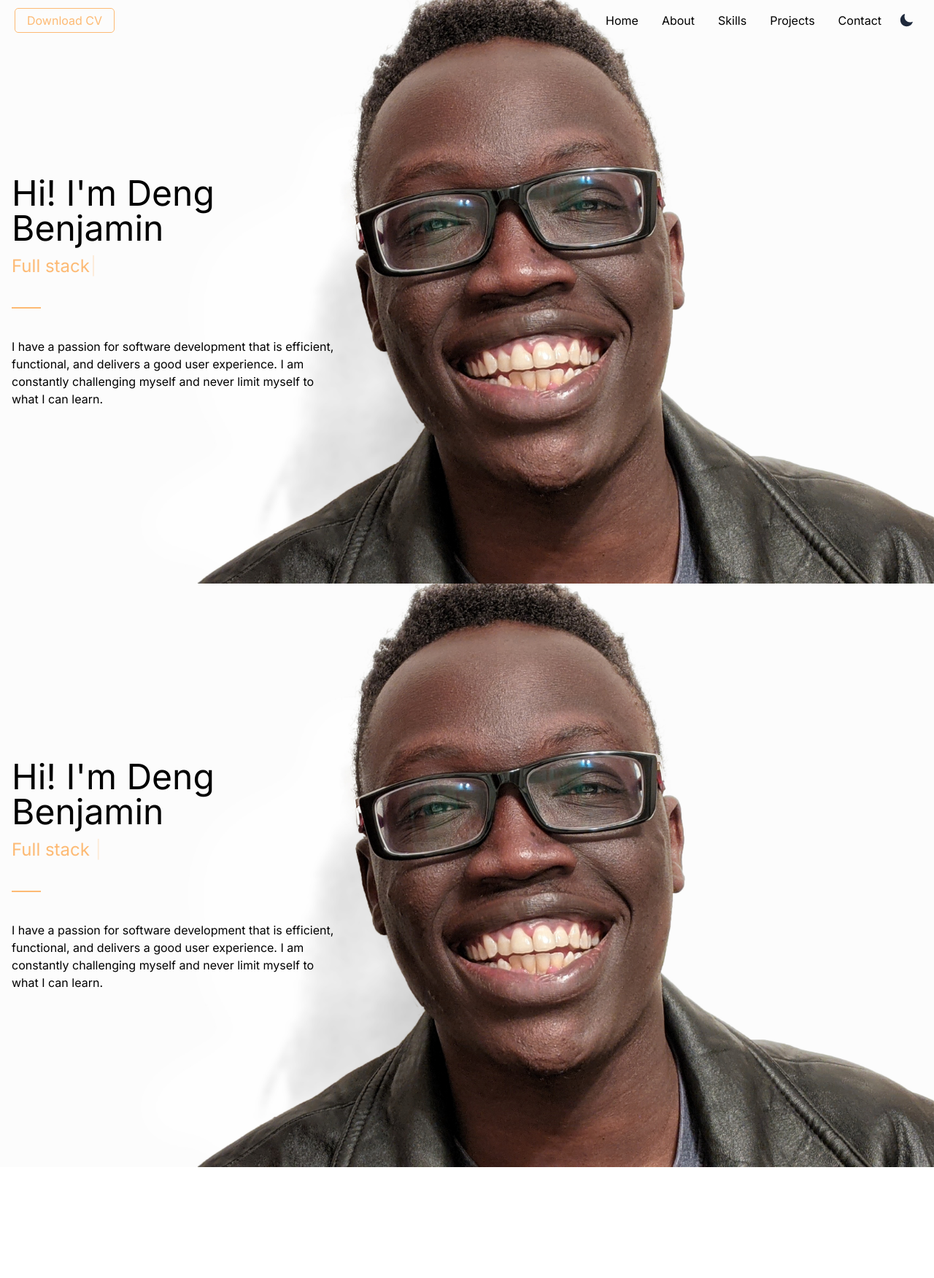
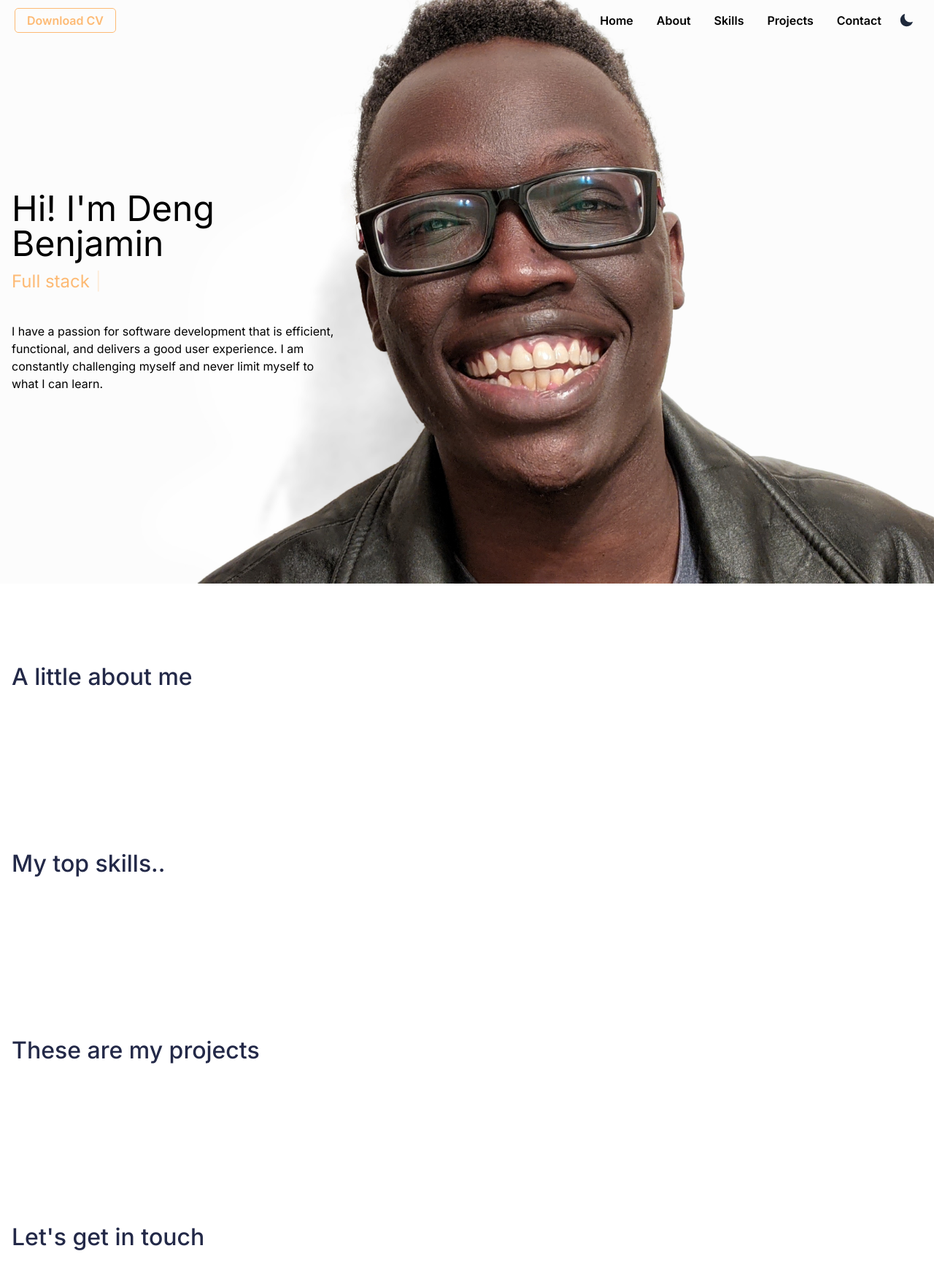
Before and after one commit to dengb3/portfolio-nextjs, a Next.js app: page / in a window 1280 px wide. Shown: the top 1752 px of the page at 73% size. Before the commit the page ends 1600 px from the top, so only its background shows below. Built offline with nearby package versions, Linux system fonts and the light colour scheme.

Commit message:
- remove image on darkmode

```diff
--- a/app/About/page.jsx
+++ b/app/About/page.jsx
@@ -1,7 +1,12 @@
 import React from "react";
+import Heading from "../Components/Heading";
 
 function About() {
-  return <section className="container mx-auto py-10 px-4"></section>;
+  return (
+    <section className="container mx-auto py-10 px-4">
+      <Heading title="A little about me" />
+    </section>
+  );
 }
 
 export default About;
--- a/app/Components/Heading.jsx
+++ b/app/Components/Heading.jsx
@@ -0,0 +1,11 @@
+import React from "react";
+
+const Heading = ({ title }) => {
+  return (
+    <div className="text-[#232948] text-[32px] font-medium flex items-center gap-4 py-16">
+      {title}
+    </div>
+  );
+};
+
+export default Heading;
--- a/app/Components/NavBar.jsx
+++ b/app/Components/NavBar.jsx
@@ -7,7 +7,7 @@ import ThemeButton from "./ThemeButton";
 
 function NavBar() {
   const [navOpen, setNavOpen] = useState(false);
-  const { isDarkMode, toggleTheme } = useContext(ThemeContext);
+  const { isDarkMode } = useContext(ThemeContext);
 
   const toggleNav = () => {
     setNavOpen(!navOpen);
@@ -15,7 +15,7 @@ function NavBar() {
 
   return (
     <div className="fixed inset-x-0 top-0 z-10">
-      <div className="max-w-[1240px] m-auto flex justify-between items-center p-0">
+      <div className="max-w-[1240px] m-auto flex justify-between items-center p-0 font-semibold">
         <div className="flex border border-orange-300 px-4 py-1 text-orange-300 rounded-[5px] items-center gap-2 hover:bg-orange-300 hover:text-white transition duration-200">
           <a href="/Deng's Resume.pdf" download="Deng's Resume">
             Download CV
--- a/app/Components/ThemeButton.jsx
+++ b/app/Components/ThemeButton.jsx
@@ -15,7 +15,7 @@ function ThemeButton() {
       onClick={toggleTheme}
     >
       {isDarkMode ? (
-        <SunIcon className="h-5 w-5 text-orange-300" />
+        <SunIcon className="h-5 w-5 text-white" />
       ) : (
         <MoonIcon className="h-5 w-5 text-slate-800" />
       )}
--- a/app/Contact/page.jsx
+++ b/app/Contact/page.jsx
@@ -1,7 +1,12 @@
 import React from "react";
+import Heading from "../Components/Heading";
 
 function Contact() {
-  return <div>Welcome to contact!</div>;
+  return (
+    <section className="container mx-auto py-10 px-4">
+      <Heading title="Let's get in touch" />
+    </section>
+  );
 }
 
 export default Contact;
--- a/app/Projects/page.jsx
+++ b/app/Projects/page.jsx
@@ -1,7 +1,12 @@
 import React from "react";
+import Heading from "../Components/Heading";
 
 function Projects() {
-  return <div>Welcome to projects!</div>;
+  return (
+    <section className="container mx-auto py-10 px-4">
+      <Heading title="These are my projects" />
+    </section>
+  );
 }
 
 export default Projects;
--- a/app/Skills/page.jsx
+++ b/app/Skills/page.jsx
@@ -1,8 +1,12 @@
 import React from "react";
-import NavBar from "../Components/NavBar";
+import Heading from "../Components/Heading";
 
 function Skills() {
-  return <div>Welcome to skills!</div>;
+  return (
+    <section className="container mx-auto py-10 px-4">
+      <Heading title="My top skills.." />
+    </section>
+  );
 }
 
 export default Skills;
--- a/app/layout.js
+++ b/app/layout.js
@@ -4,20 +4,24 @@ import "./globals.css";
 import { Inter } from "next/font/google";
 import NavBar from "./Components/NavBar.jsx";
 import Head from "next/head";
+import About from "./about/page";
 import Home from "./page";
+import Skills from "./skills/page";
+import Projects from "./projects/page";
+import Contact from "./contact/page";
 
 const inter = Inter({ subsets: ["latin"] });
 
 export const metadata = {
-  title: "Create Next App",
+  title: "Deng Benjamin | Portfolio",
   description: "Generated by create next app",
 };
 
-export default function RootLayout({ children }) {
+export default function RootLayout() {
   return (
     <html lang="en">
       <ThemeProvider>
-        <body className={inter.className}>{children}</body>
+        <body className={inter.className}>
           <Head>
             <title>Deng Benjamin | Portfolio</title>
           </Head>
@@ -28,7 +32,12 @@ export default function RootLayout({ children }) {
 
           <main>
             <Home />
+            <About />
+            <Skills />
+            <Projects />
+            <Contact />
           </main>
+        </body>
       </ThemeProvider>
     </html>
   );
--- a/app/page.js
+++ b/app/page.js
@@ -1,13 +1,16 @@
 "use client";
-import React, { Component } from "react";
+import React, { useContext } from "react";
 import Typewriter from "typewriter-effect";
+import { ThemeContext } from "./Context/ThemeProvider";
 
-class Home extends Component {
-  render() {
+function Home() {
+  const { isDarkMode } = useContext(ThemeContext);
+  const showImage = !isDarkMode;
+
   return (
     <div
       style={{
-          backgroundImage: "url(/profile.jpg)",
+        backgroundImage: showImage ? "url(/profile.jpg)" : "none",
         backgroundSize: "cover",
         backgroundPosition: "center",
         backgroundAttachment: "fixed",
@@ -32,7 +35,6 @@ class Home extends Component {
               />
             </h4>
           </div>
-            <div className="bg-orange-300 h-[2px] w-[40px]"></div>
           <div>
             <p>
               I have a passion for software development that is efficient,
@@ -45,6 +47,5 @@ class Home extends Component {
     </div>
   );
 }
-}
 
 export default Home;
```
Also changed, not shown: app/Components/Hero.jsx (deleted, +0 -19 lines). Lines whose indentation alone changed are shown as unchanged.
